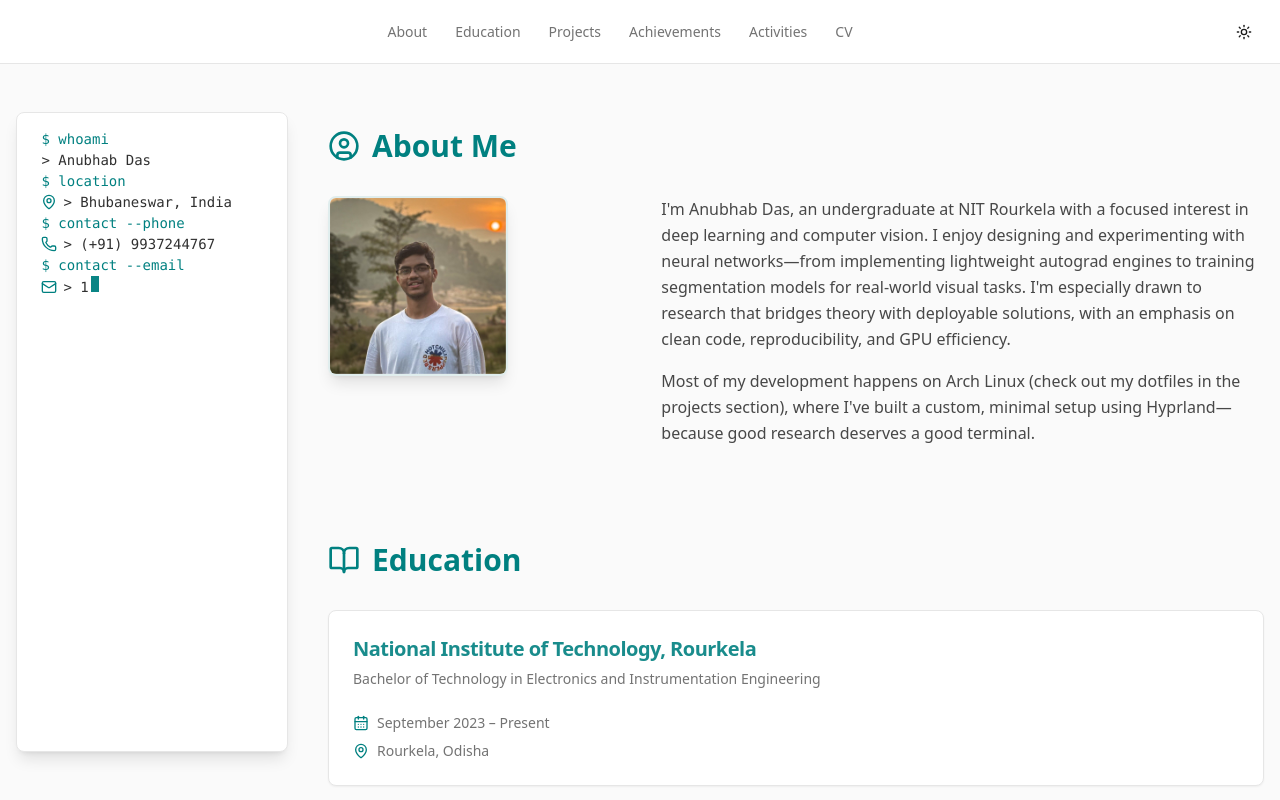
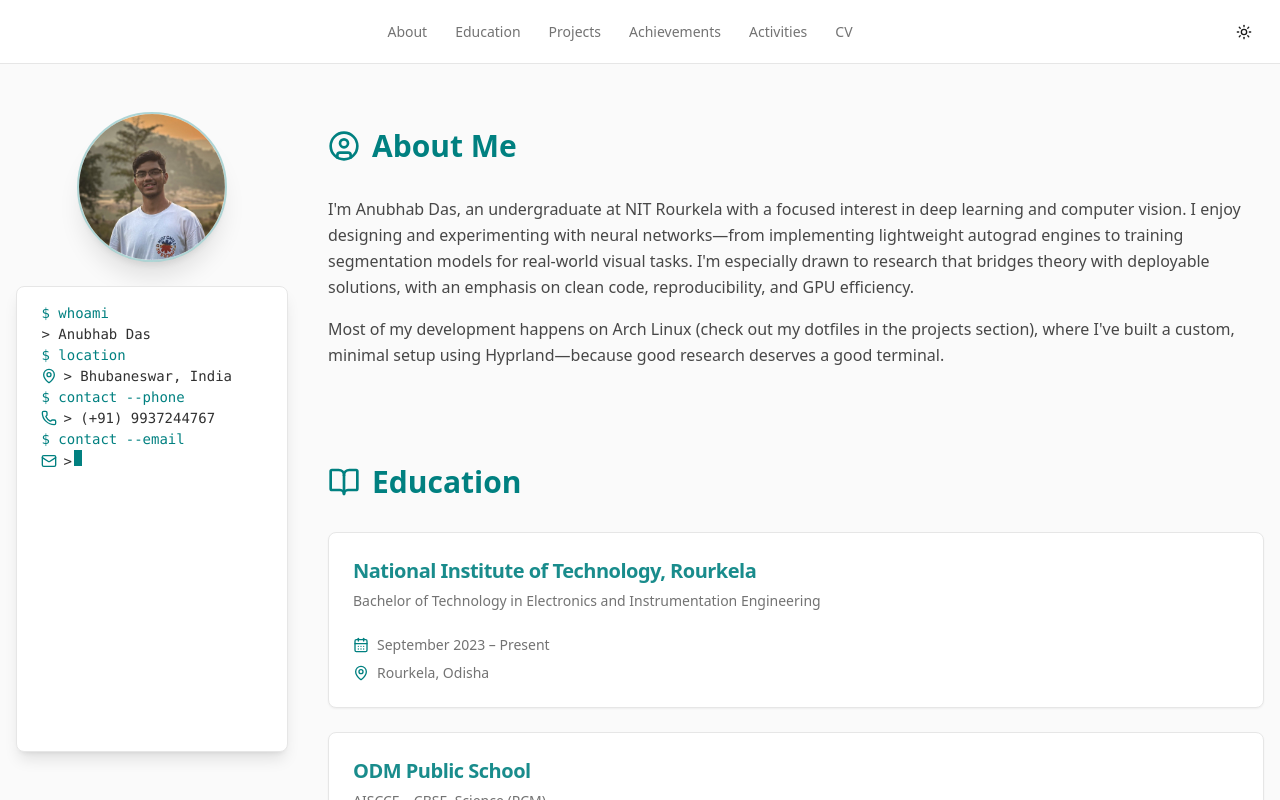
Before and after one commit to anubhab7111/anubhab7111.github.io, a Next.js app: page / in a window 1280 px wide. Shown: the top 800 px of the page. Built offline with nearby package versions, Linux system fonts and the light colour scheme.

Commit message:
use my photo above the hero section

```diff
--- a/src/app/page.tsx
+++ b/src/app/page.tsx
@@ -1,6 +1,7 @@
 
 import Link from 'next/link';
-import { BookOpen, Hammer, Trophy, ActivitySquare, Download, Menu, UserCircle, Linkedin, Github, Mail, Twitter } from 'lucide-react';
+import Image from 'next/image';
+import { BookOpen, Hammer, Trophy, ActivitySquare, Download, Menu, UserCircle, Linkedin, Github, Mail, Twitter, Home, Briefcase, Award, Bike, FileText, Palette } from 'lucide-react';
 
 import { AboutSection } from '@/components/sections/about-section';
 import { ProjectsSection } from '@/components/sections/projects-section';
@@ -117,13 +118,26 @@ export default function HomePage() {
         {/* Main Content Layout */}
         <div className="container mx-auto flex flex-1 max-w-7xl px-4">
           <div className="flex flex-col md:flex-row w-full">
-            {/* Left Terminal Hero Section Column */}
-            <div className="w-full md:w-1/3 lg:w-1/4 md:sticky md:top-16 md:h-[calc(100vh-4rem)] py-8 md:py-12 md:pr-8 lg:pr-10 flex-shrink-0">
-              <TerminalHeroSection />
+            {/* Left Column with Image and Terminal Hero Section */}
+            <div className="w-full md:w-1/3 lg:w-1/4 md:sticky md:top-16 md:h-[calc(100vh-4rem)] py-8 md:py-12 md:pr-8 lg:pr-10 flex flex-col items-center flex-shrink-0">
+              <div className="mb-6">
+                <Image
+                  src="/images/anubhab.jpg"
+                  alt="Anubhab Das"
+                  width={150}
+                  height={150}
+                  className="rounded-full object-cover shadow-xl border-2 border-primary/30"
+                  data-ai-hint="professional headshot"
+                  priority
+                />
+              </div>
+              <div className="w-full flex-grow"> {/* Ensure terminal takes remaining height */}
+                <TerminalHeroSection />
+              </div>
             </div>
 
             {/* Main Scrollable Content Area */}
-            <main className="w-full md:w-2/3 lg:w-3/4 md:pl-0 py-12 md:py-16 scroll-smooth space-y-16 md:space-y-24 scroll-pt-[5rem] md:scroll-pt-[5rem]">
+            <main className="w-full md:w-2/3 lg:w-3/4 md:pl-0 py-12 md:py-16 scroll-smooth space-y-16 md:space-y-24 scroll-pt-[5rem] md:scroll-mt-[5rem]">
               <section id="about" className="scroll-mt-[5rem] md:scroll-mt-[5rem]">
                 <AboutSection />
               </section>
--- a/src/components/sections/about-section.tsx
+++ b/src/components/sections/about-section.tsx
@@ -1,5 +1,4 @@
 
-import Image from 'next/image';
 import { UserCircle } from 'lucide-react';
 import { FadeIn } from '@/components/utility/fade-in';
 
@@ -13,19 +12,7 @@ export function AboutSection() {
             About Me
           </h2>
         </div>
-        <div className="flex flex-col md:flex-row gap-8 items-start">
-          <div className="w-full md:w-1/3 flex justify-center md:justify-start">
-            <Image
-              src="/images/anubhab.jpg"
-              alt="Anubhab Das"
-              width={180}
-              height={180}
-              className="rounded-lg object-cover shadow-lg border-2 border-primary/10"
-              data-ai-hint="professional headshot"
-              priority
-            />
-          </div>
-          <div className="w-full md:w-2/3 space-y-4 text-foreground/80 leading-relaxed">
+        <div className="space-y-4 text-foreground/80 leading-relaxed">
           <p>
             I'm Anubhab Das, an undergraduate at NIT Rourkela with a focused interest in deep learning and computer vision. I enjoy designing and experimenting with neural networks—from implementing lightweight autograd engines to training segmentation models for real-world visual tasks. I'm especially drawn to research that bridges theory with deployable solutions, with an emphasis on clean code, reproducibility, and GPU efficiency.
           </p>
@@ -34,7 +21,6 @@ export function AboutSection() {
           </p>
         </div>
       </div>
-      </div>
     </FadeIn>
   );
 }
```
Lines whose indentation alone changed are shown as unchanged.
